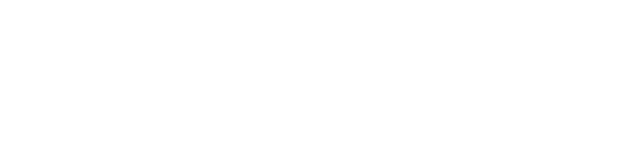
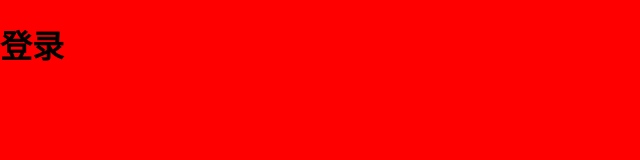
Before and after one commit to 200127/CiShi, a plain HTML site: page index.html in a window 1280 px wide. Shown: the whole page, without its empty margins (0-640 px from the left). Drawn offline with Linux system fonts and the light colour scheme.

Commit message:
完成登录

```diff
--- a/index.css
+++ b/index.css
@@ -0,0 +1,6 @@
+body,
+html {
+    background: red;
+    margin: 0;
+    padding: 0;
+}
--- a/index.html
+++ b/index.html
@@ -5,12 +5,12 @@
     <meta charset="UTF-8">
     <meta name="viewport" content="width=device-width, initial-scale=1.0">
     <meta http-equiv="X-UA-Compatible" content="ie=edge">
-    <title>Document</title>
+    <title>登录页面</title>
     <link rel="stylesheet" href="index.css">
 </head>
 
 <body>
-
+    <h1>登录</h1>
 </body>
 
 </html>
```
